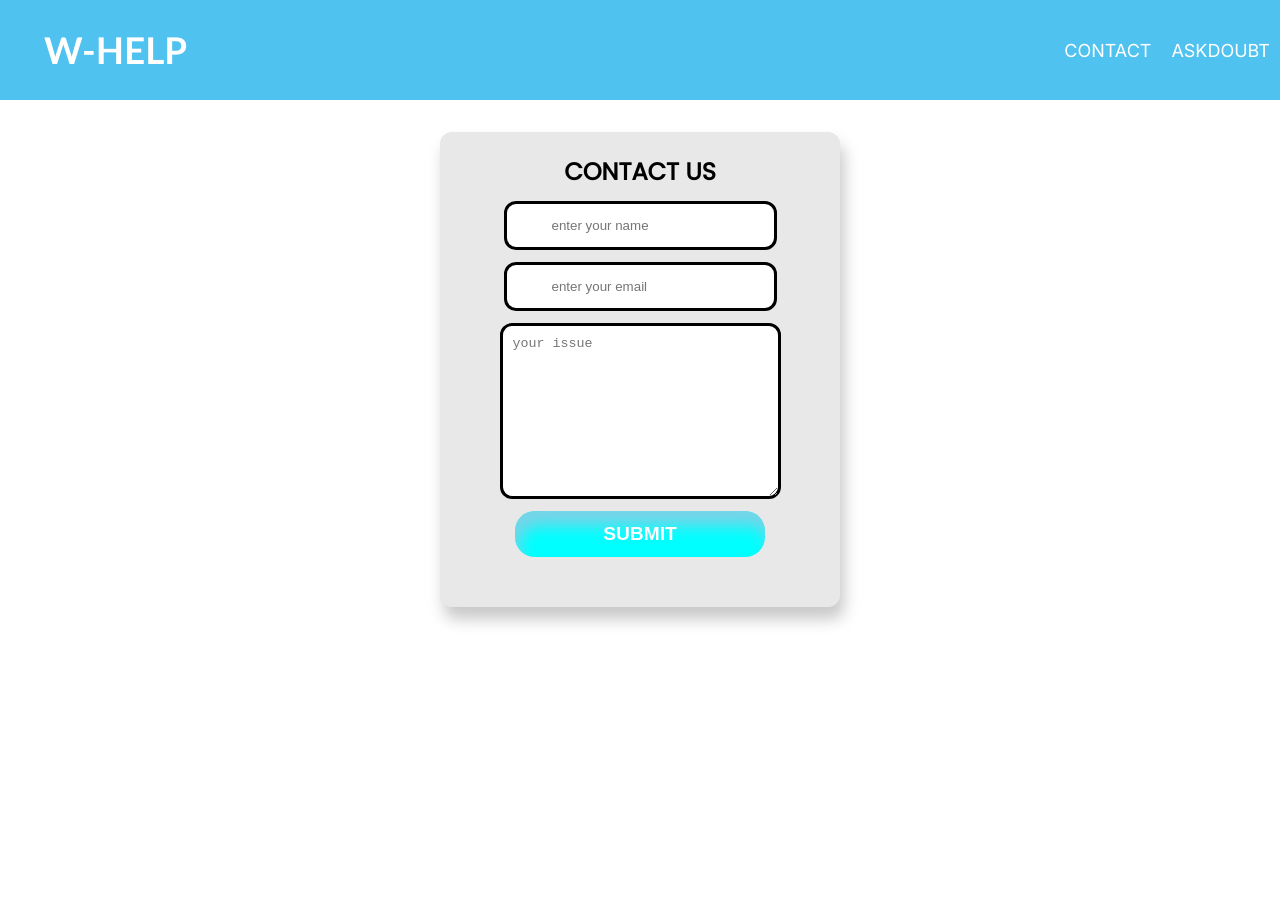
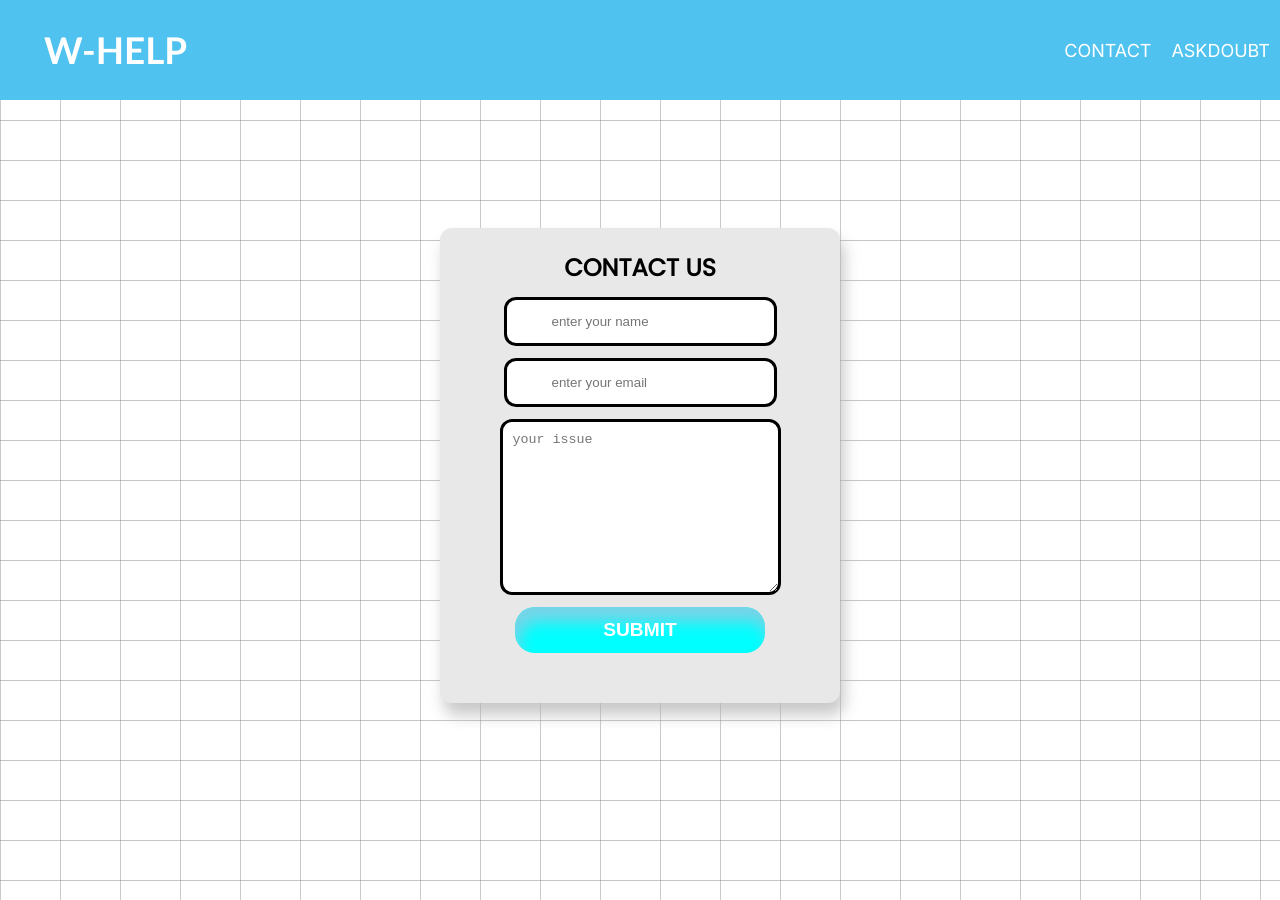
Before and after one commit to errorui/gdsc_forumwebsite, a Next.js app: page /Contact in a window 1280 px wide. Before the commit the page ends 800 px from the top, so only its background shows below. Built offline with nearby package versions, Linux system fonts and the light colour scheme.

Commit message:
grid background

```diff
--- a/src/app/Contact/contact.css
+++ b/src/app/Contact/contact.css
@@ -2,6 +2,7 @@
 @import url('https://fonts.googleapis.com/css2?family=Montserrat:ital,wght@0,100;0,400;0,500;0,600;0,700;0,800;1,200;1,400;1,500;1,600;1,700;1,800&family=Pixelify+Sans:wght@400;500&family=Poppins&display=swap');
 
 .homepage{
+    height: 100vh;
     display: flex;
     justify-content: center;
     align-items: center;
@@ -11,4 +12,5 @@
     text-transform: uppercase;
     padding: 2rem;
     font-family: 'Poppins', sans-serif;
+    /* background-color: rebeccapurple; */
  }
--- a/src/app/[id]/style.css
+++ b/src/app/[id]/style.css
@@ -18,6 +18,7 @@
 }
 .comments{
     text-transform: uppercase;
+    background-color: white;
     padding: 25px;
     border: 1px solid rgb(11, 11, 47);
 }
--- a/src/app/components/doubts/pannel.css
+++ b/src/app/components/doubts/pannel.css
@@ -2,7 +2,7 @@
     display: flex;
     align-items: center;
     justify-content: space-between;
-
+background-color: white;
     border: 1px solid black;
     width: 100%;
     display: flex;
--- a/src/app/components/form/formstyle.css
+++ b/src/app/components/form/formstyle.css
@@ -3,6 +3,7 @@
 
 
   .formc{
+    margin-top: -70px;
     display: flex;
     flex-direction: column;
     justify-content: center;
--- a/src/app/globals.css
+++ b/src/app/globals.css
@@ -2,4 +2,14 @@
    margin:0;
    padding: 0;
    box-sizing: border-box;
+
 }
+
+body {
+  position: relative;
+  z-index: -1;
+   background-size: 60px 40px;
+  background-image:
+    linear-gradient(to right, rgba(128, 128, 128, 0.419) 1px, transparent 1px),
+    linear-gradient(to bottom, rgba(128, 128, 128, 0.451) 1px, transparent 1px);
+ }
```
